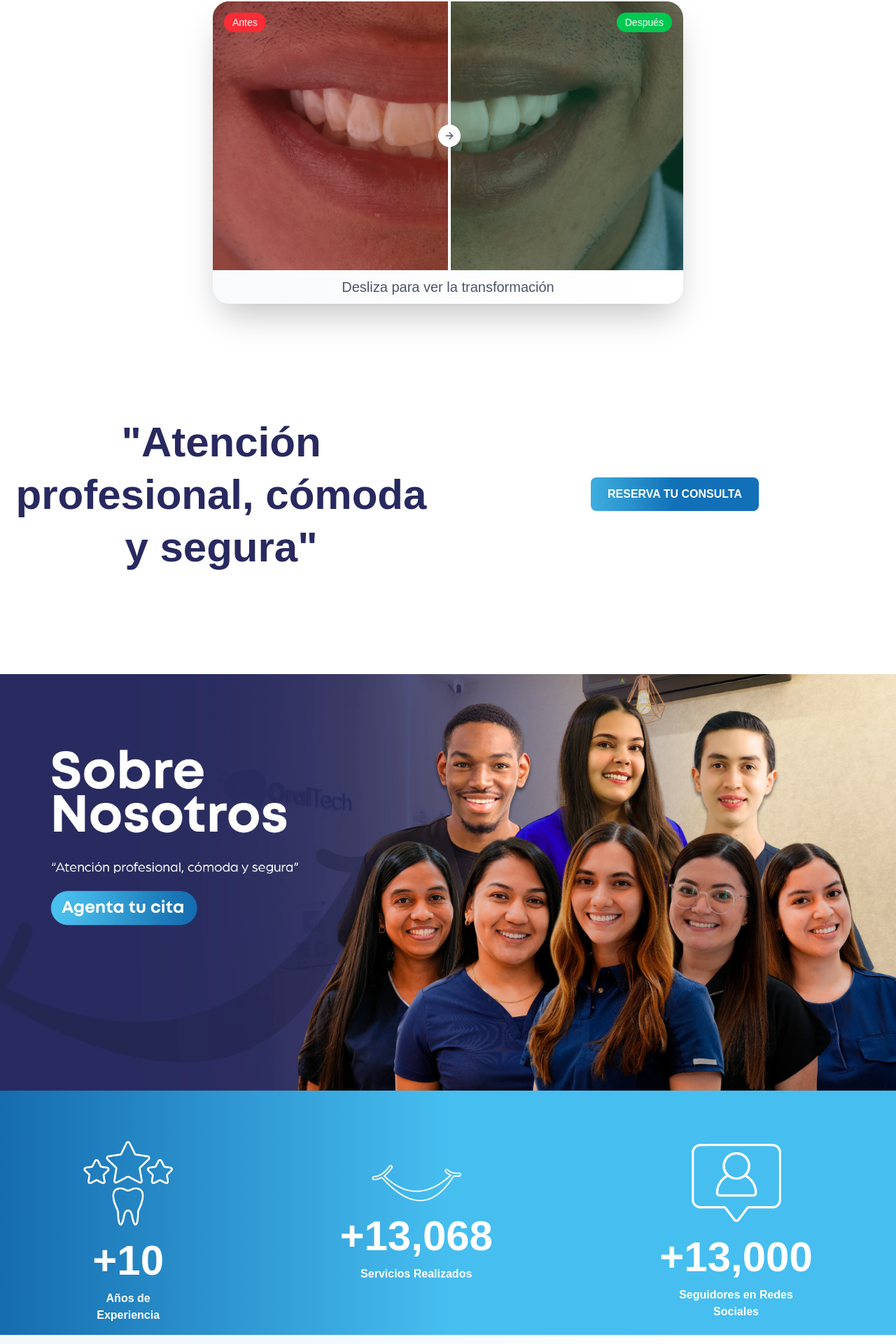
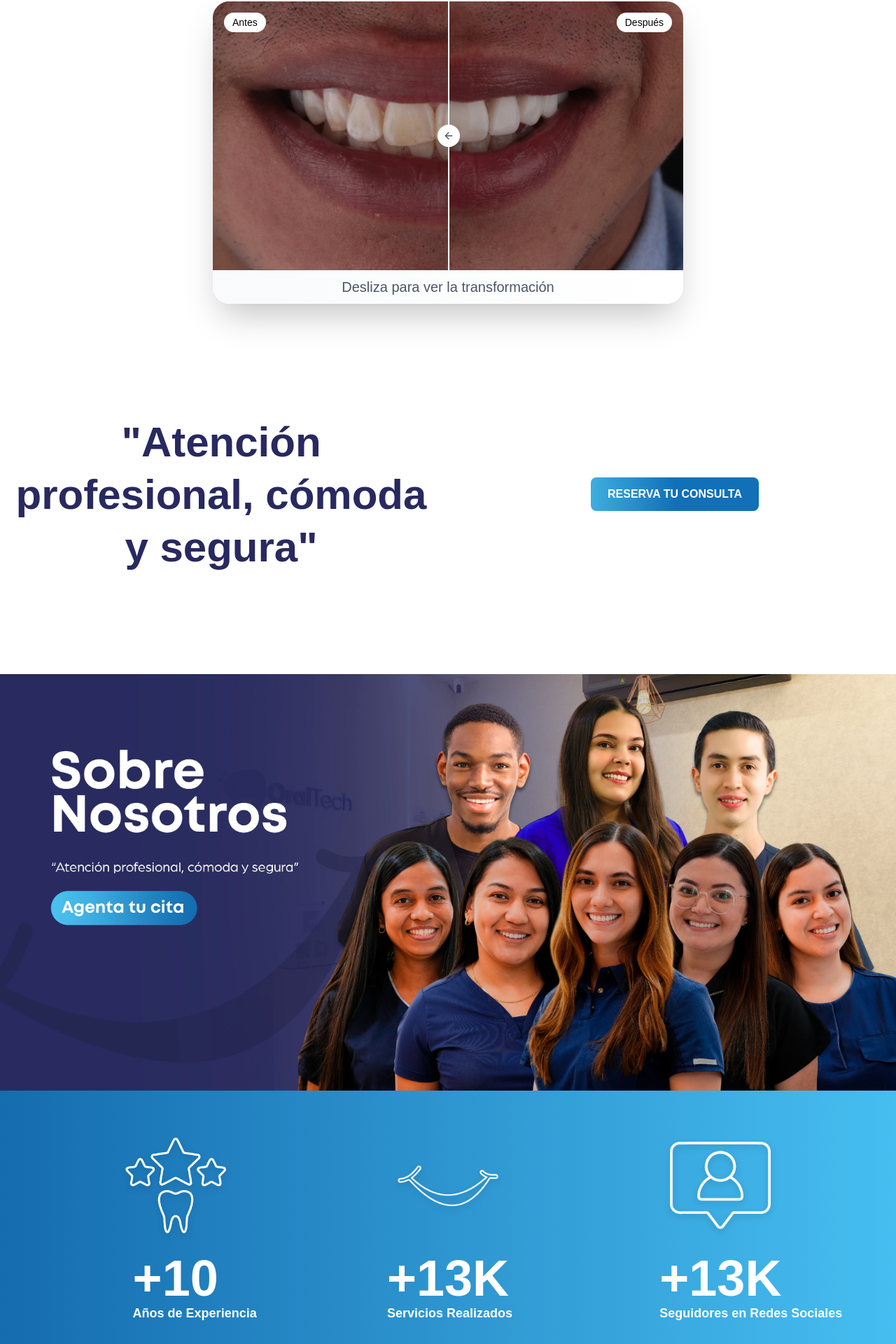
Before and after one commit to angelluna03030/ORALTECH2.0.0, a Next.js app: page / in a window 1280 px wide. Shown: the part 2810-4730 px from the top of the page at 70% size. Built offline with nearby package versions, Linux system fonts and the light colour scheme.

Commit message:
Arrelglando la pagina web

```diff
--- a/src/components/Informacion/Informacion.data.ts
+++ b/src/components/Informacion/Informacion.data.ts
@@ -1,28 +1,31 @@
-import { ComponenteImagenesPropsInformacion } from "@/utils/Interface/interface";
+import { StatItem } from "@/utils/Interface/interface";
 import Imagenes3 from "@/assets/webp/Recurso 3.webp";
 import Imagenes2 from "@/assets/webp/Recurso 1.webp";
 import Imagenes1 from "@/assets/webp/Recurso 2.webp";
 
-export const InformacionData: ComponenteImagenesPropsInformacion[] = [
+export const InformacionData: StatItem[] = [
   {
     src: Imagenes3.src,
     alt: "Información sobre tratamientos dentales",
     titulo: "Información",
     descripcion: "Años de Experiencia",
     cantidad: 10,
+     suffix: "",
   },
   {
     src: Imagenes2.src,
     alt: "Información sobre tratamientos dentales",
     titulo: "Información",
     descripcion: " Servicios Realizados",
-    cantidad: 13068,
+    cantidad: 13,
+         suffix: "K",
   },
   {
     src: Imagenes1.src,
     alt: "Información sobre tratamientos dentales",
     titulo: "Información",
     descripcion: " Seguidores en Redes Sociales",
-    cantidad: 13000,
+         suffix: "K",
+    cantidad: 13 ,
   },
 ];
--- a/src/components/Informacion/Informacion.tsx
+++ b/src/components/Informacion/Informacion.tsx
@@ -1,47 +1,88 @@
+"use client";
 import Image from "next/image";
 import { InformacionData } from "./index";
 
-import CountUp from "react-countup";
+import { useEffect, useState } from "react";
+function CountUp({ end, duration = 2000, suffix = "" }: { end: number; duration?: number; suffix?: string }) {
+  const [count, setCount] = useState(0)
 
+  useEffect(() => {
+    let startTime: number
+    let animationFrame: number
+
+    const animate = (timestamp: number) => {
+      if (!startTime) startTime = timestamp
+      const progress = Math.min((timestamp - startTime) / duration, 1)
+
+      setCount(Math.floor(progress * end))
+
+      if (progress < 1) {
+        animationFrame = requestAnimationFrame(animate)
+      }
+    }
+
+    animationFrame = requestAnimationFrame(animate)
+
+    return () => cancelAnimationFrame(animationFrame)
+  }, [end, duration])
+
+  return (
+    <span>
+      +{count.toLocaleString()}
+      {suffix}
+    </span>
+  )
+}
 export const Informacion = () => {
   return (
-    <>
        <section
-        className="flex flex-col md:flex-row items-center justify-around w-full "
+      className="w-full py-16 px-4"
       style={{
-          background:
-            "linear-gradient(90deg,rgba(21, 108, 175, 1) 0%, rgba(70, 190, 240, 1) 50%)",
+        background: "linear-gradient(90deg, rgba(21, 108, 175, 1) 0%, rgba(70, 190, 240, 1) 100%)",
       }}
     >
-        {InformacionData.map((item, index) => (
-          <div
-            key={index}
-            className="flex py-8 flex-col items-center mx-2 md:mx-4 text-center justify-center  md:my-10"
-          >
+      <div className="max-w-6xl mx-auto">
+        <div className="grid grid-cols-1 md:grid-cols-3 gap-8 md:gap-4">
+          {InformacionData.map((stat, index) => (
+            <div key={index} className="flex flex-col items-center text-center">
+              {/* Image Container - Fixed size for consistency */}
+
+              <div className="mb-6 flex justify-center">
+                <div className="relative w-20 h-20 sm:w-24 sm:h-24 md:w-28 md:h-28 lg:w-32 lg:h-32 xl:w-36 xl:h-36">
                   <Image
-
-              src={item.src}
-              alt={item.alt}
-              width={500}
-              height={500}
-              sizes="(max-width: 768px) 80px, 150px"
-              className="w-14 md:w-24 lg:w-32 h-auto mb-5"
+                    src={stat.src || "/placeholder.svg"}
+                    alt={stat.alt}
+                    fill
+                    sizes="(max-width: 640px) 80px, (max-width: 768px) 96px, (max-width: 1024px) 112px, (max-width: 1280px) 128px, 144px"
+                    className="object-contain filter drop-shadow-lg"
                     loading="lazy"
                     decoding="async"
-              title={item.titulo}
                   />
-            <div className="relative">
-
-              <h2 className="text-3xl md:text-4xl lg:text-6xl font-bold text-white mb-1 relative z-10">
-                +<CountUp end={item.cantidad} duration={5} />
-              </h2>
-              <p className="text-white w-full m-auto text-sm md:text-base font-bold mt-2 relative z-10 justify-center text-center ">
-                {item.descripcion}
-              </p>
                 </div>
               </div>
+
+              {/* Counter */}
+              <div className="mb-2">
+                <h2 className="text-4xl sm:text-5xl md:text-6xl lg:text-7xl font-bold text-white leading-none">
+                  <CountUp end={stat.cantidad} duration={1000} suffix={stat.suffix} />
+                  <br />
+                   <p className="text-white text-sm flex sm:text-base md:text-lg mr-12 font-semibold">{stat.descripcion}</p>
+                </h2>
+
+              </div>
+              <div className="sm:mr-44  justify-start items-start text-start ">
+    <p className=" text-start ">
+
+              </p>
+
+              </div>
+
+              {/* Label */}
+
+            </div>
           ))}
+        </div>
+      </div>
     </section>
-    </>
   );
 };
--- a/src/components/Transformacion/Transformacion.tsx
+++ b/src/components/Transformacion/Transformacion.tsx
@@ -1,5 +1,5 @@
 "use client";
-import { ArrowRight } from "lucide-react";
+import { ArrowLeft, ArrowRight } from "lucide-react";
 import { useState } from "react";
 import imagen1 from "../../assets/webp/1-1.webp";
 import imagen2 from "../../assets/webp/1-2.webp";
@@ -27,7 +27,7 @@ export const BeforeAfterSlider = () => {
             alt="Después del tratamiento"
             className="w-full h-full object-cover"
           />
-          <div className="absolute inset-0 bg-gradient-to-r from-green-500/20 to-emerald-500/20"></div>
+          <div className="absolute inset-0 bg-gradient-to-r "></div>
         </div>
 
         {/* Imagen "Antes" (se recorta según el slider) */}
@@ -44,24 +44,24 @@ export const BeforeAfterSlider = () => {
             alt="Antes del tratamiento"
             className="w-full h-full object-cover"
           />
-          <div className="absolute inset-0 bg-gradient-to-r from-red-500/20 to-orange-500/20"></div>
+          <div className="absolute inset-0 bg-gradient-to-r "></div>
         </div>
 
         {/* Línea divisoria */}
         <div
-          className="absolute top-0 bottom-0 w-1 bg-white shadow-lg z-10"
+          className="absolute top-0 bottom-0 w-0.5 bg-white shadow-lg z-10"
           style={{ left: `${sliderPosition}%` }}
         >
           <div className="absolute top-1/2 left-1/2 transform -translate-x-1/2 -translate-y-1/2 w-8 h-8 bg-white rounded-full shadow-lg flex items-center justify-center">
-            <ArrowRight className="w-4 h-4 text-gray-600" />
+            <ArrowLeft className="w-4 h-4 text-gray-600" />
           </div>
         </div>
 
         {/* Labels */}
-        <div className="absolute top-4 left-4 bg-red-500 text-white px-3 py-1 rounded-full text-sm font-medium">
+        <div className="absolute top-4 left-4 bg-white text-black px-3 py-1 rounded-full text-sm font-medium">
           Antes
         </div>
-        <div className="absolute top-4 right-4 bg-green-500 text-white px-3 py-1 rounded-full text-sm font-medium">
+        <div className="absolute top-4 right-4 bg-white text-black px-3 py-1 rounded-full text-sm font-medium">
           Después
         </div>
 
```
Also changed, not shown: src/utils/Interface/interface.ts (+9 -0 lines). Lines whose indentation alone changed are shown as unchanged.
